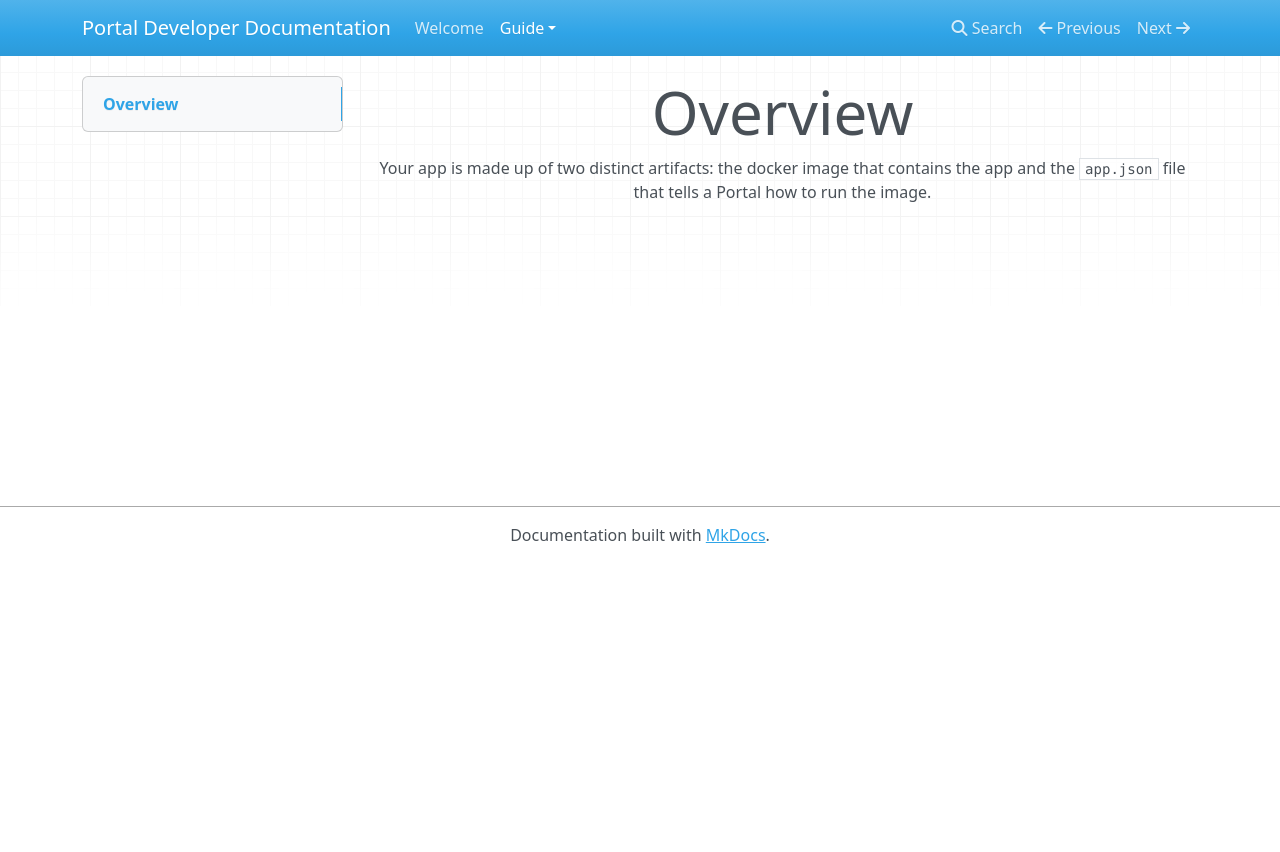
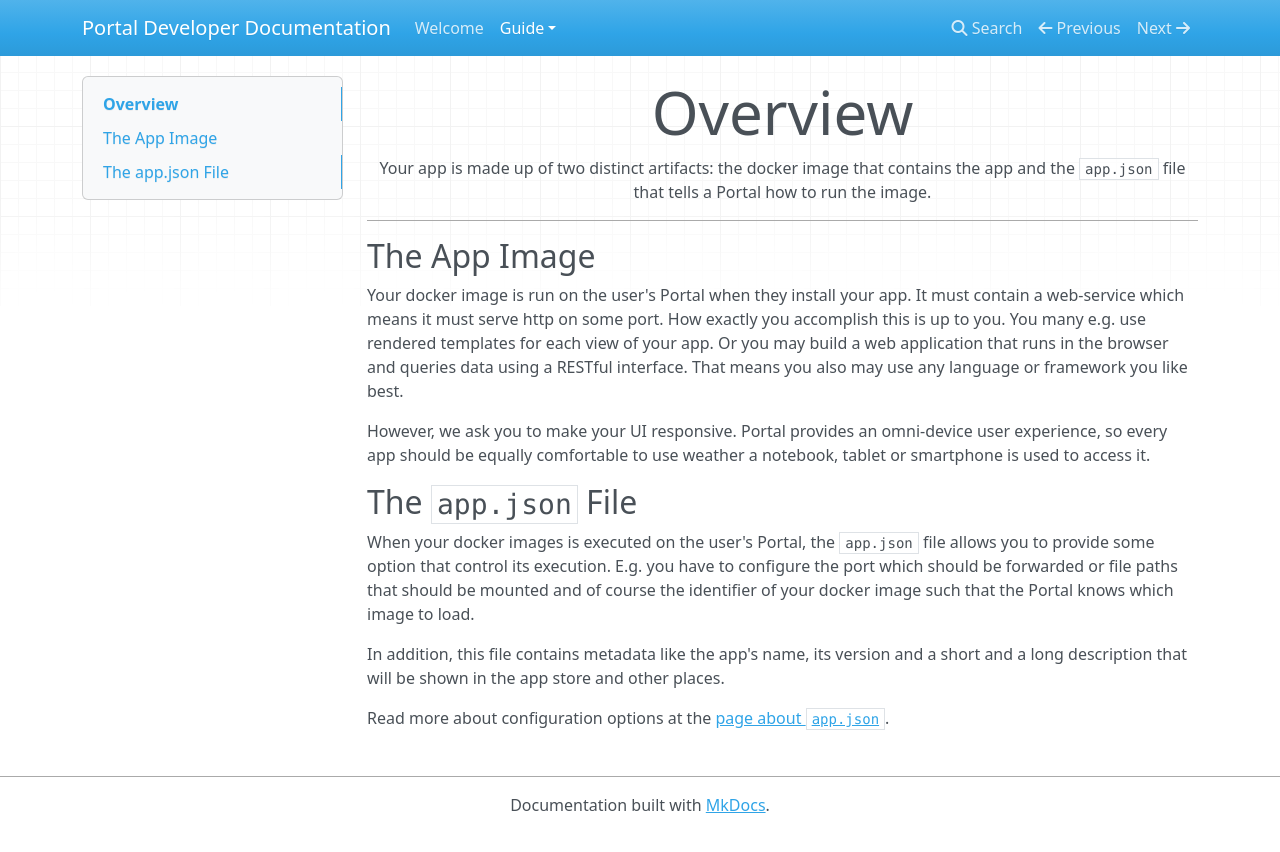
Before and after one commit to FreeshardBase/documentation, an MkDocs documentation site: the page built from docs/overview.md, in a window 1280 px wide. Shown: the top 852 px of the page. Built offline with MkDocs 1.6.1, drawn with Linux system fonts in a browser that asks for light colours; nearby versions of some CDN libraries.

Commit message:
added overview

```diff
--- a/docs/overview.md
+++ b/docs/overview.md
@@ -2,3 +2,30 @@
 
 Your app is made up of two distinct artifacts: the docker image that contains the app
 and the `app.json` file that tells a Portal how to run the image.
+
+---
+
+## The App Image
+
+Your docker image is run on the user's Portal when they install your app.
+It must contain a web-service which means it must serve http on some port.
+How exactly you accomplish this is up to you.
+You many e.g. use rendered templates for each view of your app.
+Or you may build a web application that runs in the browser and queries data using a RESTful interface.
+That means you also may use any language or framework you like best.
+
+However, we ask you to make your UI responsive.
+Portal provides an omni-device user experience, so every app should be equally comfortable to use
+weather a notebook, tablet or smartphone is used to access it.
+
+## The `app.json` File
+
+When your docker images is executed on the user's Portal,
+the `app.json` file allows you to provide some option that control its execution.
+E.g. you have to configure the port which should be forwarded or file paths that should be mounted
+and of course the identifier of your docker image such that the Portal knows which image to load.
+
+In addition, this file contains metadata like the app's name, its version and a short and a long description
+that will be shown in the app store and other places.
+
+Read more about configuration options at the [page about `app.json`](app_json.md).
```
